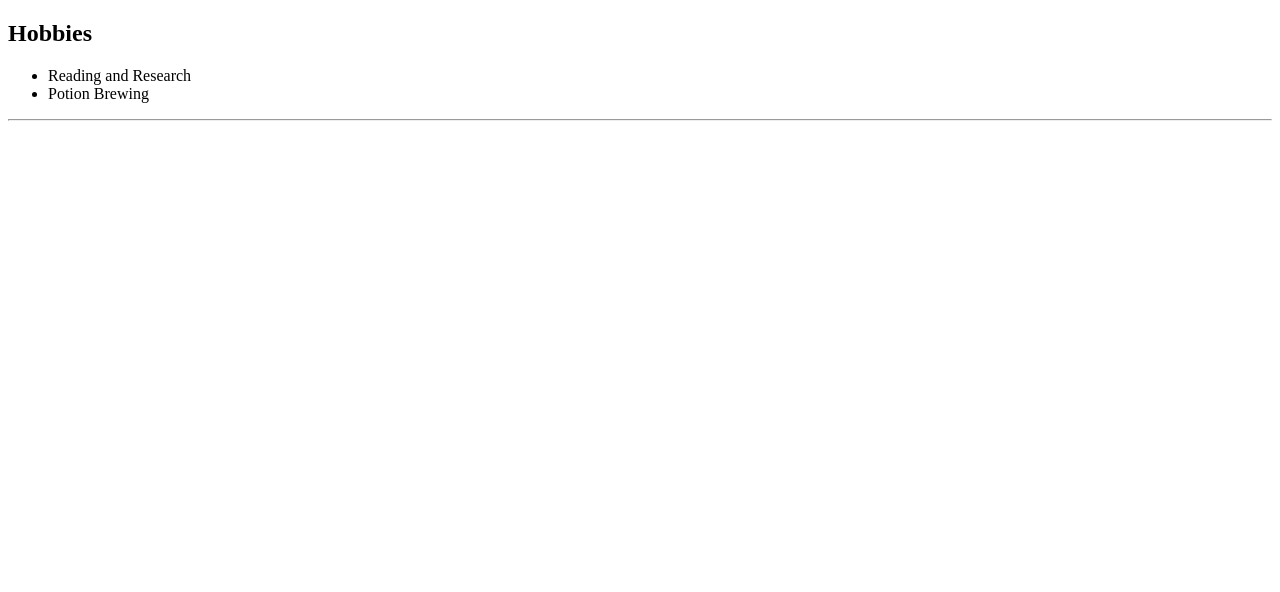
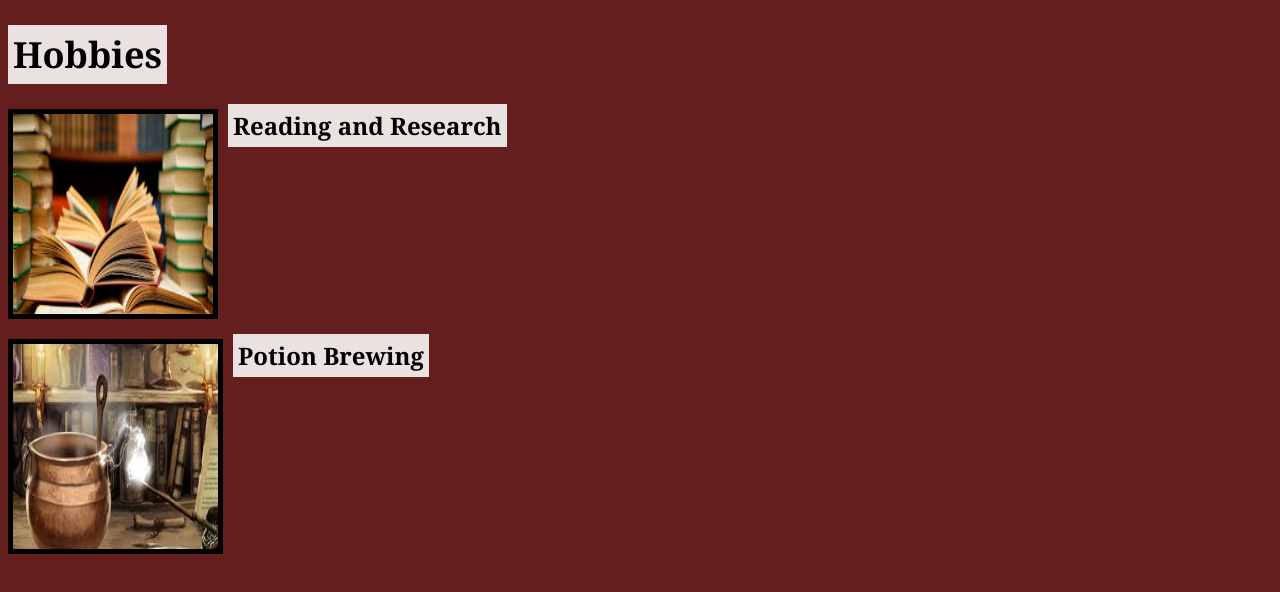
Before and after one commit to annam315/annam315.github.io, a plain HTML site: page hobbies.html in a window 1280 px wide. Drawn offline with Linux system fonts and the light colour scheme.

Commit message:
Update hobbies.html

```diff
--- a/hobbies.html
+++ b/hobbies.html
@@ -4,17 +4,27 @@
     <meta charset="UTF-8">
     <meta name="viewport" content="width=device-width, initial-scale=1.0">
     <title>Document</title>
+    <link rel="stylesheet" href="hobbies.css"/>
 </head>
 <body>
-    <h2> Hobbies </h2>
-    <ul>
-        <li>
-            Reading and Research
-        </li>
-        <li>
-            Potion Brewing
-        </li>
-    </ul>
-    <hr/>
+        <h2><span>Hobbies</span></h2>
+        <div class="hobbie1">
+            <img src="images/books.jpeg" id="books"/>
+            <p>
+                Reading and Research
+            </p>
+
+        </div>
+
+        <div class="hobbie2">
+            <div class="potion-container">
+                <img src="images/potion.jpeg" id="potion"/>
+                <p>
+                    Potion Brewing
+                </p>
+            </div>
+        </div>
+
+
 </body>
 </html>
```
